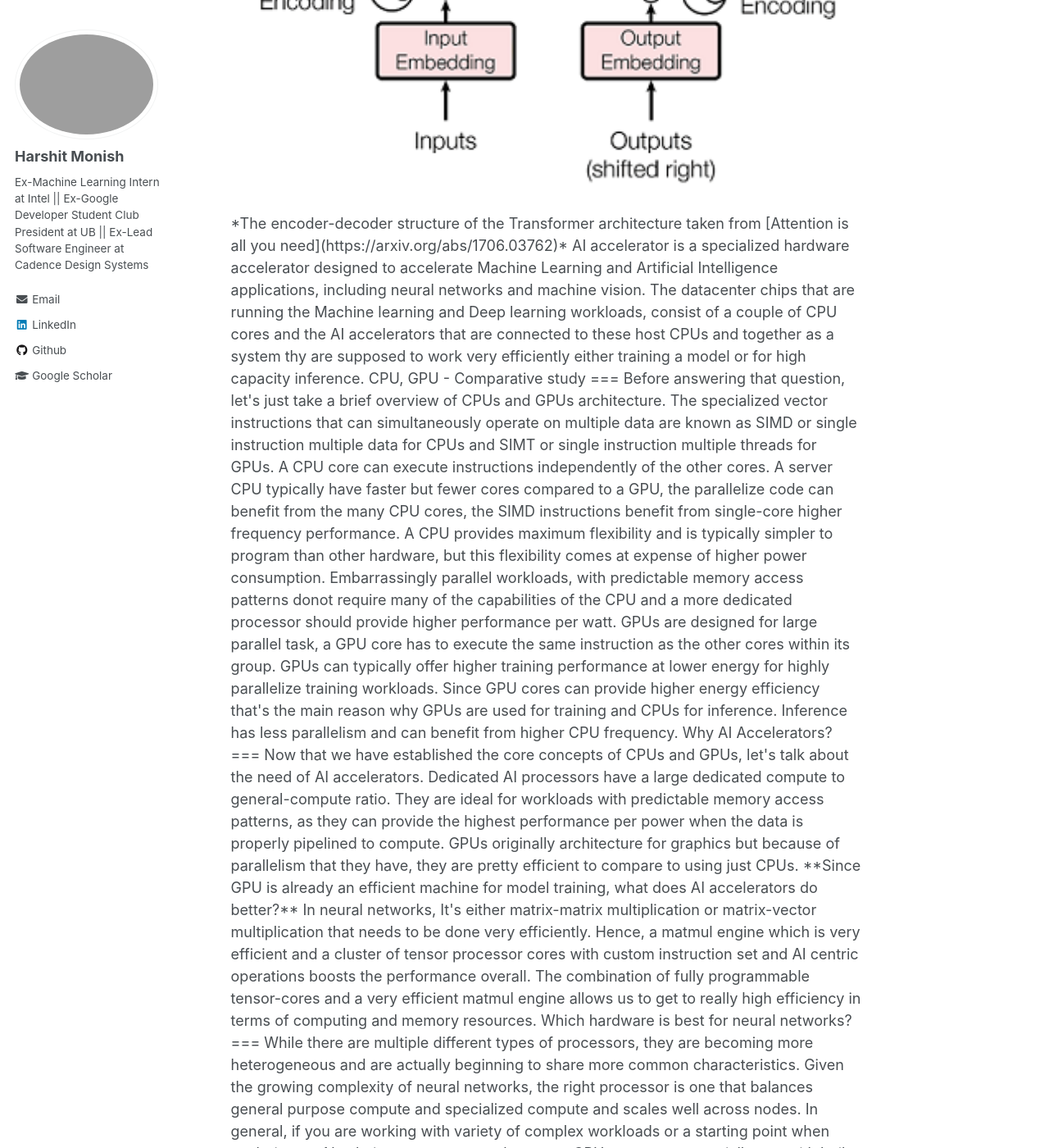
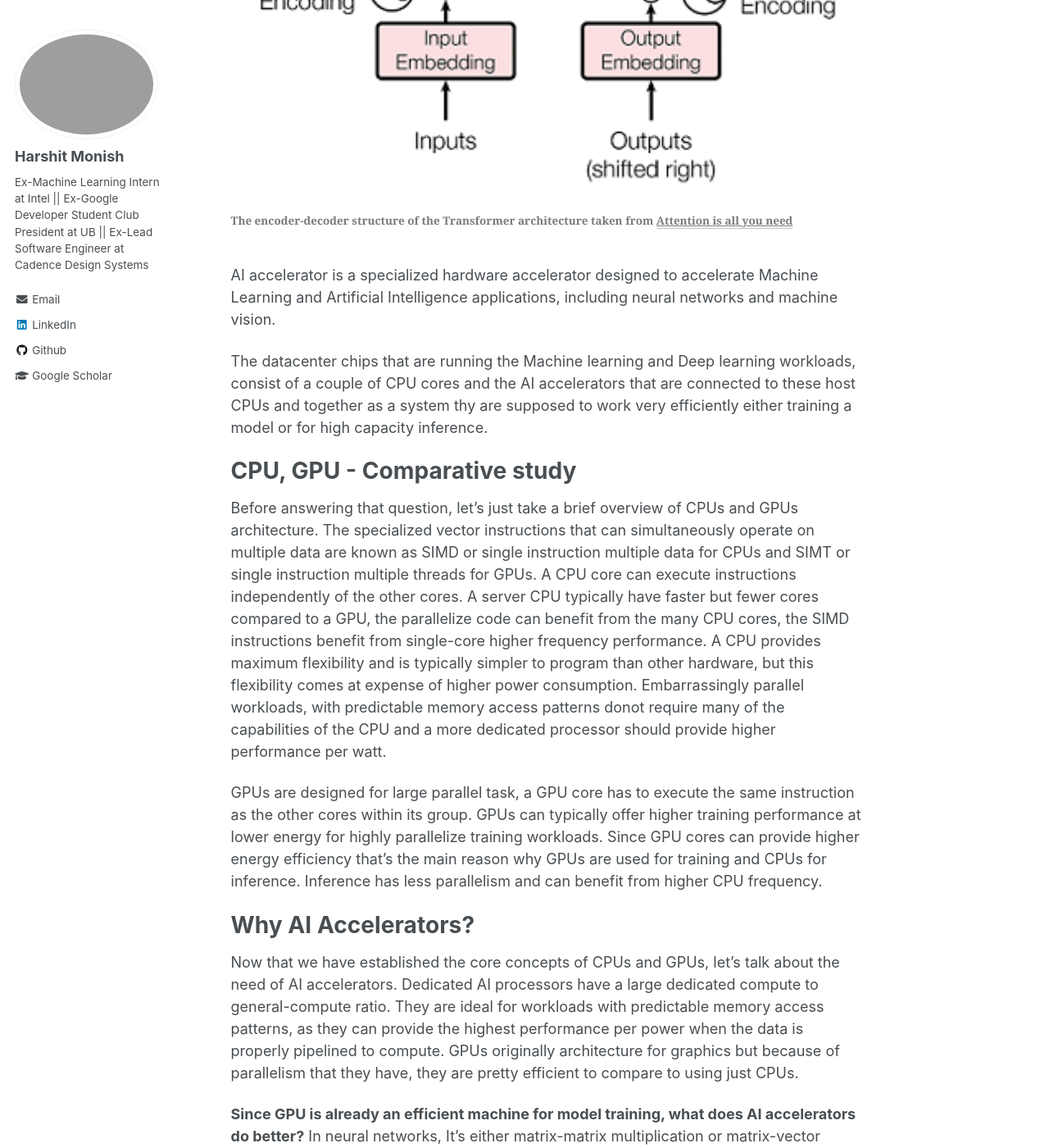
Before and after one commit to harshitmonish/harshitmonish.github.io, a Jekyll site: the page built from _posts/2022-10-01-blog-post-3.md, in a window 1280 px wide and 1400 px high, scrolled down 1154 px. Shown: the whole window at 82% size. Built offline with Jekyll 4.4.1, drawn with Linux system fonts in a browser that asks for light colours; some of the changed text lies outside the part shown.

Commit message:
updating transformer image caption

```diff
--- a/_posts/2022-10-01-blog-post-3.md
+++ b/_posts/2022-10-01-blog-post-3.md
@@ -12,9 +12,8 @@ Transformer Model Introduction
 ===
 <figure>
 <img src='/images/transformers.png'>
-
-*The  encoder-decoder structure of the Transformer architecture taken from [Attention is all you need](https://arxiv.org/abs/1706.03762)*
-
+<figcaption align="center"><b> The  encoder-decoder structure of the Transformer architecture taken from <a href="https://arxiv.org/abs/1706.03762">Attention is all you need</a></b></figcaption>
+</figure>
 AI accelerator is a specialized hardware accelerator designed to accelerate Machine Learning and Artificial Intelligence applications, including neural networks and machine vision.
 
 The datacenter chips that are running the Machine learning and Deep learning workloads, consist of a couple of CPU cores and the AI accelerators that are connected to these host CPUs and together as a system thy are supposed to work very efficiently either training a model or for high capacity inference.
```
